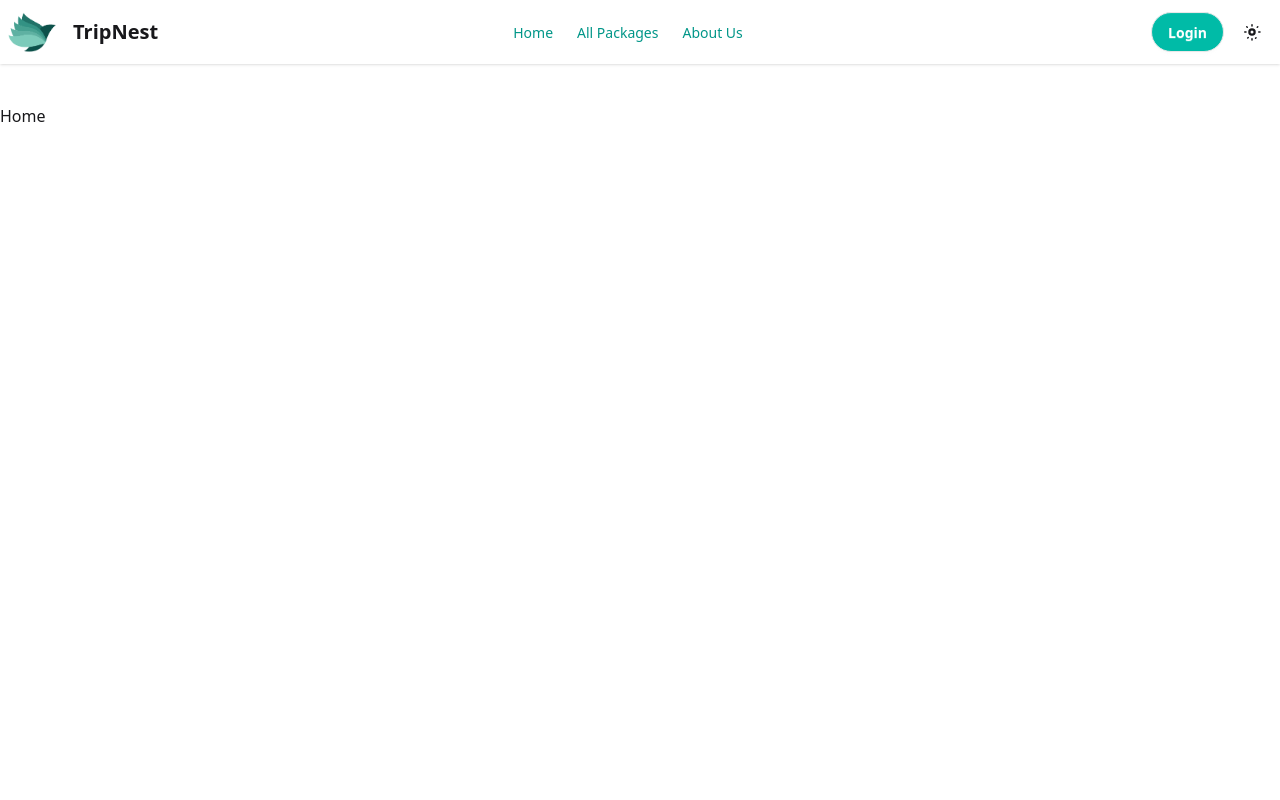
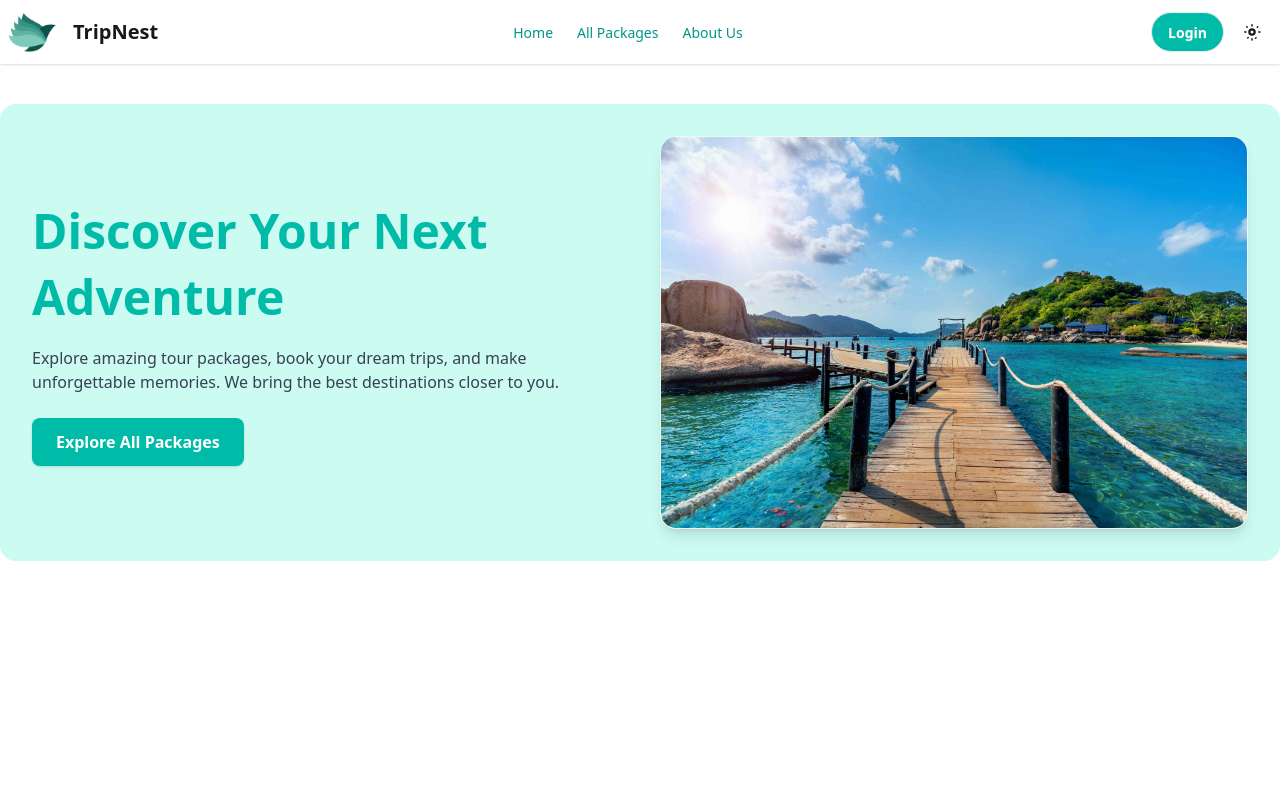
Before and after one commit to emonsimply/B11A11-client-side, a React (Vite) app: page / in a window 1280 px wide. Shown: the top 800 px of the page. Built offline with nearby package versions, Linux system fonts and the light colour scheme.

Commit message:
banner page added

```diff
--- a/src/components/Register.jsx
+++ b/src/components/Register.jsx
@@ -57,7 +57,7 @@ const Register = () => {
                 type="submit"
                 className="w-full btn  bg-teal-500 text-white py-2 rounded-full hover:bg-teal-600 transition"
               >
-                Register
+                Register Now
               </button>
             </form>
 
--- /dev/null
+++ b/src/pages/Home/Banner.jsx
@@ -0,0 +1,40 @@
+import React from 'react';
+import { Link } from 'react-router';
+import bannerImg from "../../assets/images/banner.jpg";
+
+const Banner = () => {
+  return (
+    <section className="bg-teal-100 rounded-2xl">
+      <div className=" p-8 grid md:grid-cols-2 items-center gap-10">
+
+        {/* Left Side Text */}
+        <div>
+          <h1 className="text-4xl md:text-5xl font-bold text-teal-500 leading-snug">
+            Discover Your Next Adventure
+          </h1>
+          <p className="mt-4 text-gray-700">
+            Explore amazing tour packages, book your dream trips, and make unforgettable memories.
+            We bring the best destinations closer to you.
+          </p>
+
+          <Link to="/all-packages">
+            <button className="mt-6 px-6 py-3 bg-teal-500 text-white font-semibold rounded-lg shadow hover:bg-teal-600 transition">
+              Explore All Packages
+            </button>
+          </Link>
+        </div>
+
+        {/* Right Side Image */}
+        <div className="flex justify-center">
+          <img
+            src={bannerImg}
+            alt="Travel Banner"
+            className="rounded-2xl shadow-lg border border-gray-100"
+          />
+        </div>
+      </div>
+    </section>
+  );
+};
+
+export default Banner;
--- a/src/pages/Home/Home.jsx
+++ b/src/pages/Home/Home.jsx
@@ -1,9 +1,10 @@
 import React from 'react';
+import Banner from './Banner';
 
 const Home = () => {
   return (
-    <div>
-      <h1>Home</h1>
+    <div className='max-w-7xl mx-auto'>
+      <Banner></Banner>
     </div>
   );
 };
```
Also changed, not shown: src/assets/images/banner.jpg (added).
